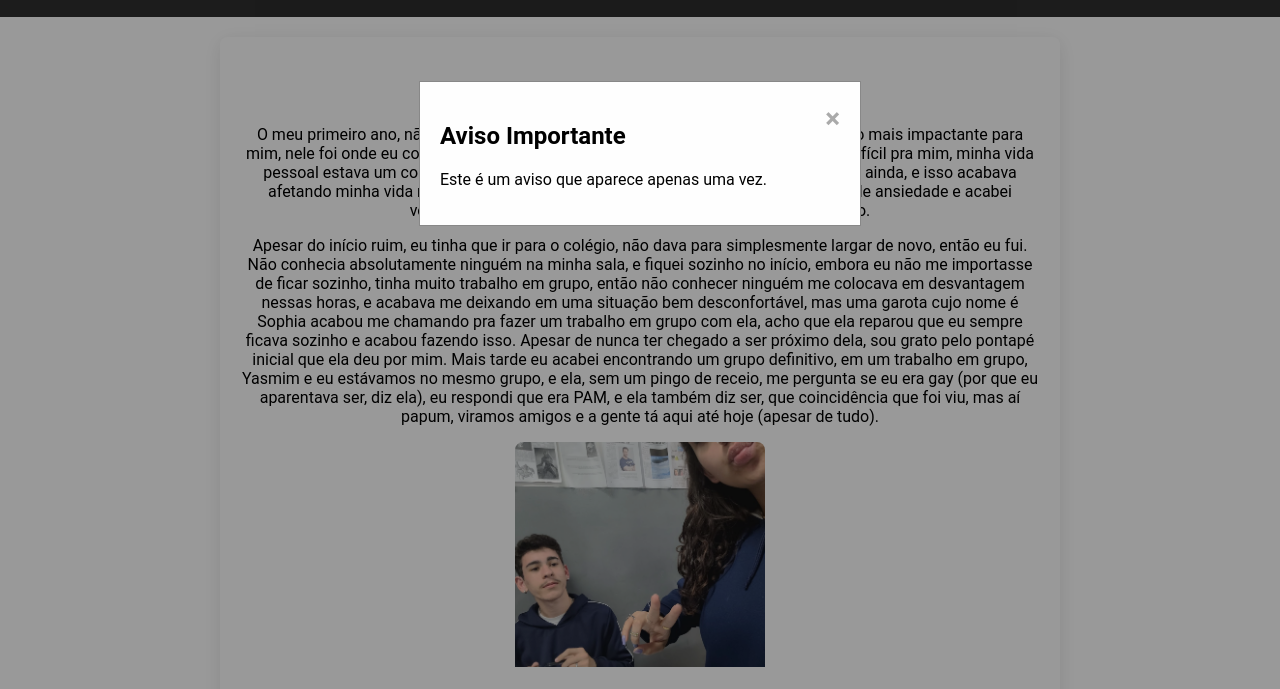
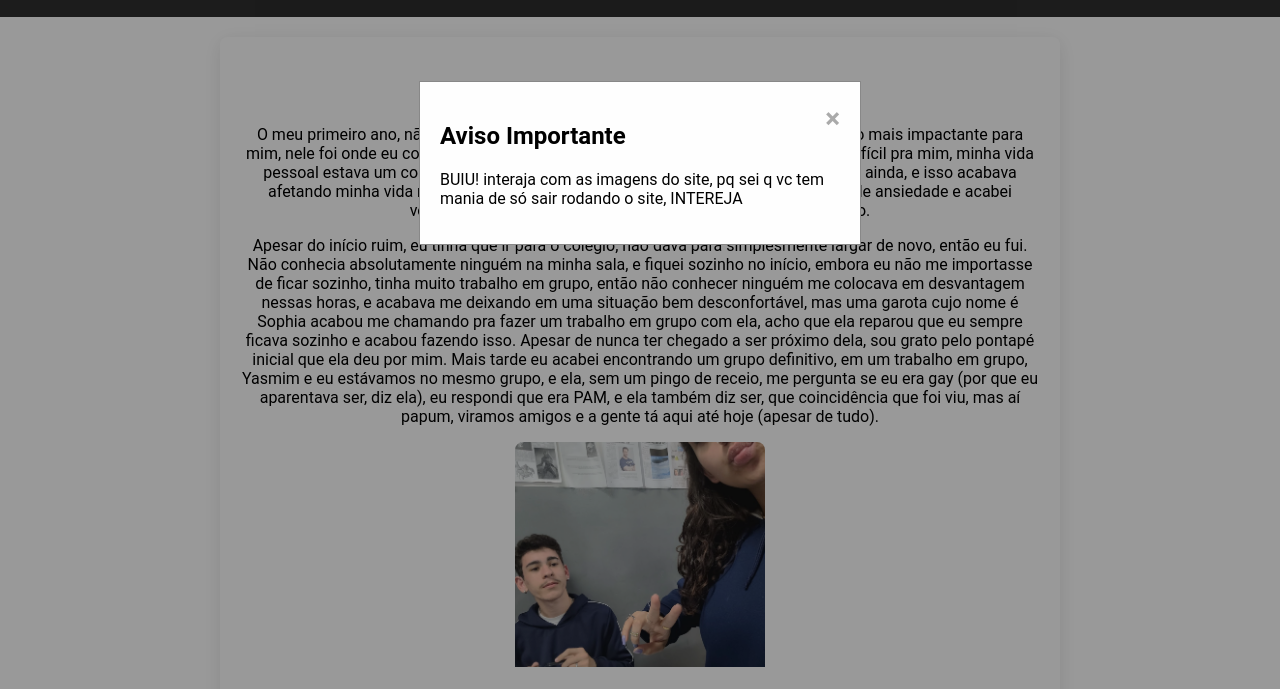
Before and after one commit to Html-Czllt/Terceirao, a plain HTML site: page index.html in a window 1280 px wide. Shown: the part 111-800 px from the top of the page. Drawn offline with Linux system fonts and the light colour scheme.

Commit message:
Update index.html

```diff
--- a/index.html
+++ b/index.html
@@ -22,7 +22,7 @@
     <div class="modal-content">
         <span class="close" id="closeModal">&times;</span>
         <h2>Aviso Importante</h2>
-        <p>Este é um aviso que aparece apenas uma vez.</p>
+        <p>BUIU! interaja com as imagens do site, pq sei q vc tem mania de só sair rodando o site, INTEREJA</p>
     </div>
 </div>
 
```
